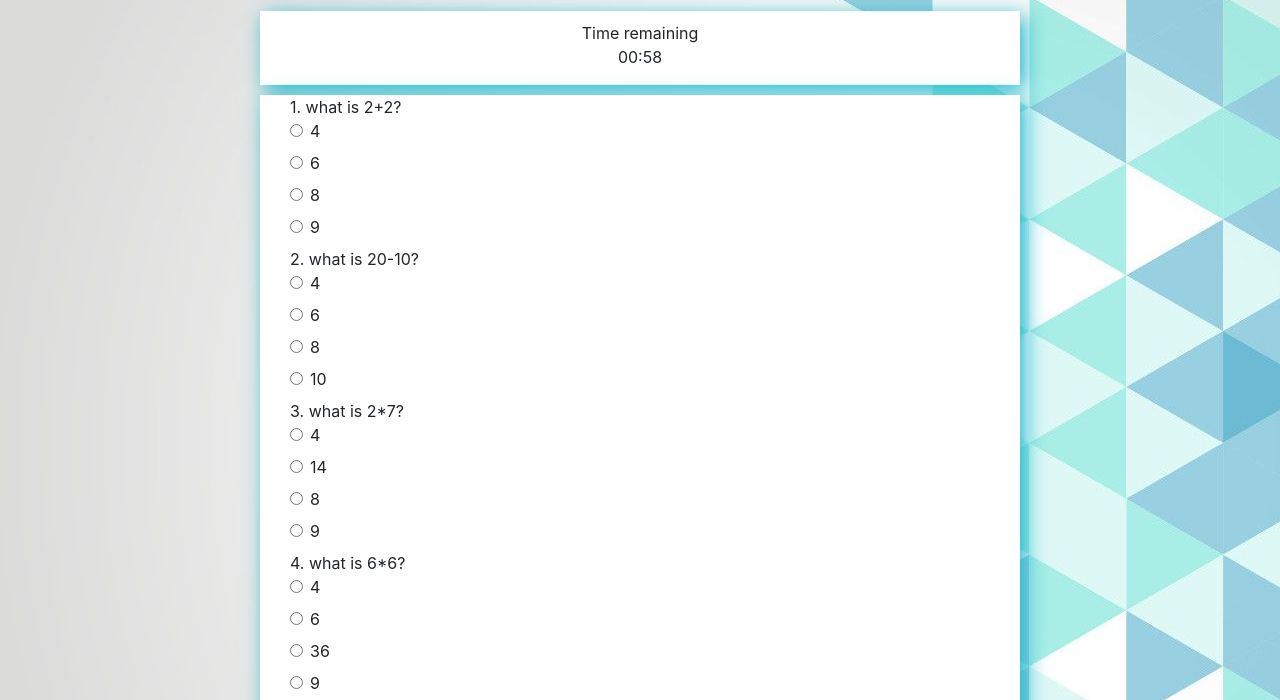
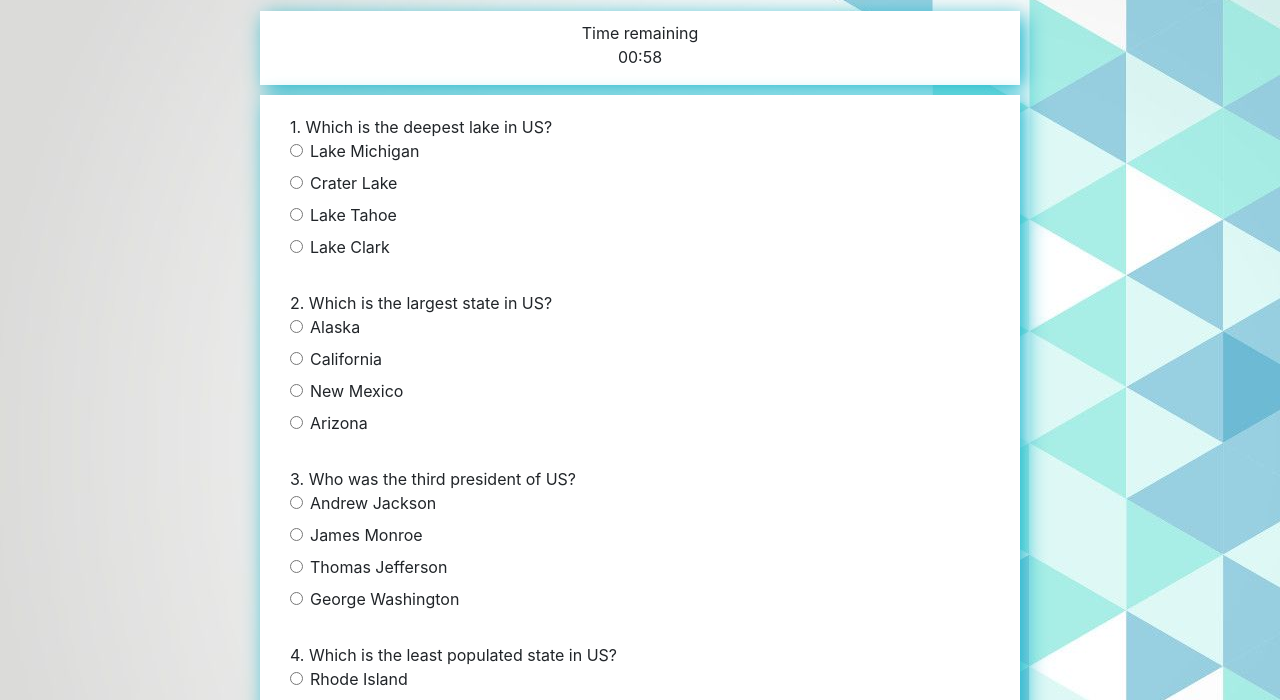
Before and after one commit to ajitas/TriviaGame, a plain HTML site: page index.html in a window 1280 px wide. Both pictures are taken after a click on the button "Start Game". Shown: the part 99-799 px from the top of the page. Drawn offline with nearby package versions, Linux system fonts and the light colour scheme.

Commit message:
adding trivia questions and styling

```diff
--- a/assets/css/style.css
+++ b/assets/css/style.css
@@ -18,10 +18,11 @@ body {
     background-color: turquoise;
 }
 
-#question-area, #evaluation-area {
+#question-area {
     background:white;
     text-align:left;
     box-shadow: 5px 5px 20px rgb(23, 183, 204);
+    padding-top:20px;
 }
 
 #time-remaining {
@@ -36,6 +37,8 @@ body {
     padding-top:150px;
     padding-bottom:150px;
     font-size:24px;
+    background:white;
+    box-shadow: 5px 5px 20px rgb(23, 183, 204);
 }
 
 label {
--- a/assets/javascript/app.js
+++ b/assets/javascript/app.js
@@ -1,41 +1,30 @@
 //data structure to store the info about the questions
 var quiz = [
-    {question:"what is 2+2?",
-    options:[4,6,8,9],
-    answer:"4"},
-    {question:"what is 20-10?",
-    options:[4,6,8,10],
-    answer:"10"},
-    {question:"what is 2*7?",
-    options:[4,14,8,9],
-    answer:"14"},
-    {question:"what is 6*6?",
-    options:[4,6,36,9],
-    answer:"36"},
-    {question:"what is 2+2?",
-    options:[4,6,8,9],
-    answer:"4"},
-    {question:"what is 20-10?",
-    options:[4,6,8,10],
-    answer:"10"},
-    {question:"what is 2*7?",
-    options:[4,14,8,9],
-    answer:"14"},
-    {question:"what is 6*6?",
-    options:[4,6,36,9],
-    answer:"36"},
-    {question:"what is 2+2?",
-    options:[4,6,8,9],
-    answer:"4"},
-    {question:"what is 20-10?",
-    options:[4,6,8,10],
-    answer:"10"},
-    {question:"what is 2*7?",
-    options:[4,14,8,9],
-    answer:"14"},
-    {question:"what is 6*6?",
-    options:[4,6,36,9],
-    answer:"36"}
+    {question:"Which is the deepest lake in US?",
+    options:["Lake Michigan","Crater Lake","Lake Tahoe","Lake Clark"],
+    answer:"Crater Lake"},
+    {question:"Which is the largest state in US?",
+    options:["Alaska","California","New Mexico","Arizona"],
+    answer:"Alaska"},
+    {question:"Who was the third president of US?",
+    options:["Andrew Jackson","James Monroe","Thomas Jefferson","George Washington"],
+    answer:"Thomas Jefferson"},
+    {question:"Which is the least populated state in US?",
+    options:["Rhode Island","Delaware","North Dakota","Wyoming"],
+    answer:"Wyoming"},
+    {question:"Which is the largest art meuseum in US?",
+    options:["National Gallery of Art","Minneapolis Institute of Art","Metropolitan Museum of Art","San Francisco Museum of Modern Art"],
+    answer:"Metropolitan Museum of Art"},
+    {question:"Which is the largest baseball stadium in US?",
+    options:["Coors Field, Denver","Safeco Field, Seattle","AT&T Park, SF","Dodger Stadium, LA"],
+    answer:"Dodger Stadium,LA"},
+    {question:"Which is the most populated state in US?",
+    options:["Florida","California","New York","Texas"],
+    answer:"California"},
+    {question:"Which is the hottest state in US?",
+    options:["Florida","Texas","Arizona","Georgia"],
+    answer:"Florida"},
+
 ];
 
 //global counters
@@ -99,6 +88,7 @@ $("#start-game").on("click",function(){
             $("#question-area").append(optionDiv);
 
         }
+        $("#question-area").append("<br>");
     }
 });
 
```
